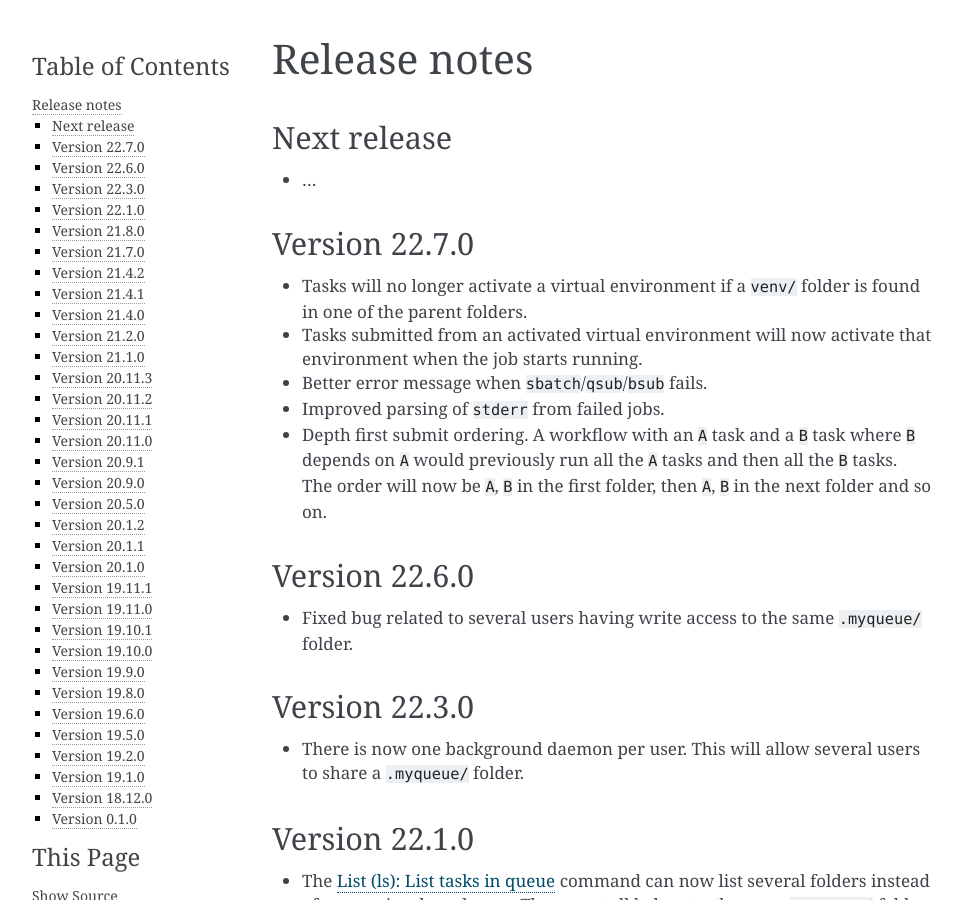
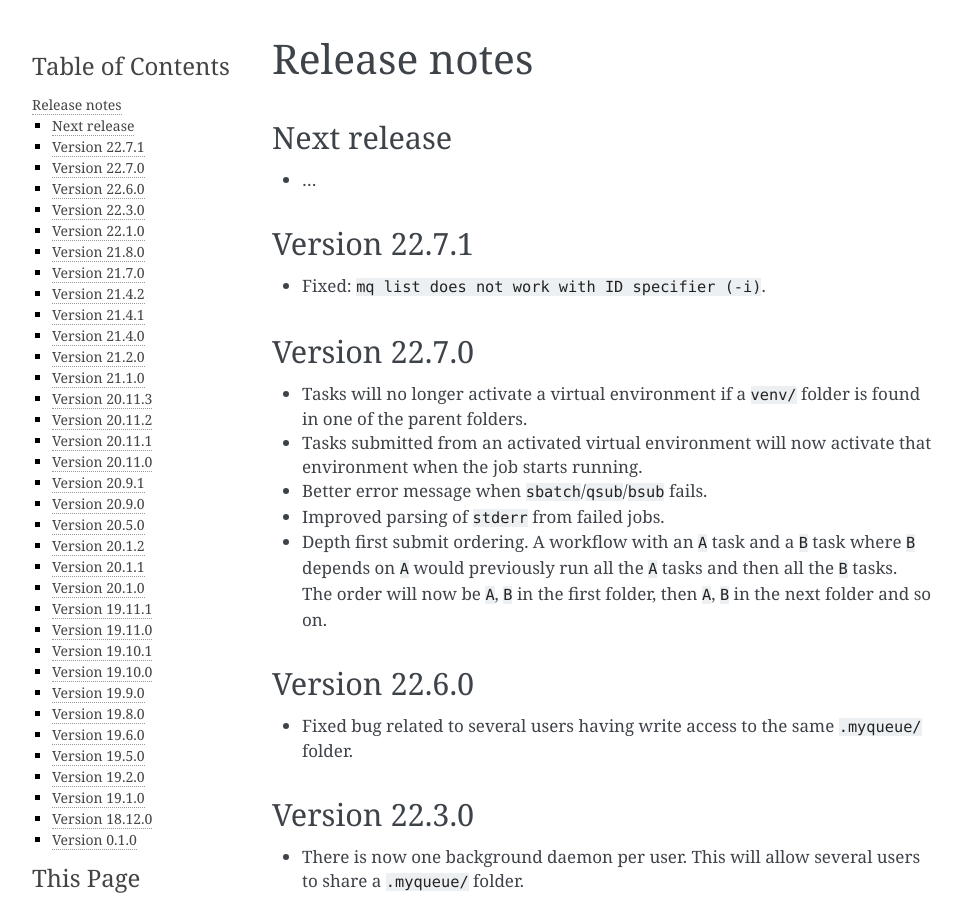
Before and after one commit to Yangxinsix/myqueue, a Sphinx documentation site: the page built from docs/releasenotes.rst, in a window 1280 px wide and 900 px high. Shown: the whole window, without its empty margins (148-1109 px from the left). Built offline with Sphinx 7.4.7, drawn with Linux system fonts in a browser that asks for light colours; cross-references to code outside the pages are shown as plain code.

Commit message:
Version 22.7.1

```diff
--- a/docs/conf.py
+++ b/docs/conf.py
@@ -77,6 +77,9 @@ exclude_patterns = ['_build', 'Thumbs.db', '.DS_Store']
 # The name of the Pygments (syntax highlighting) style to use.
 pygments_style = None
 
+extlinks = {'issue':
+            ('https://gitlab.com/myqueue/myqueue/-/issues/%s',
+             'issue: #%s')}
 
 # -- Options for HTML output -------------------------------------------------
 
--- a/docs/releasenotes.rst
+++ b/docs/releasenotes.rst
@@ -10,6 +10,12 @@ Next release
 ============
 
 * ...
+
+
+Version 22.7.1
+==============
+
+* Fixed: :issue:`mq list does not work with ID specifier (-i) <42>`.
 
 
 Version 22.7.0
--- a/myqueue/__init__.py
+++ b/myqueue/__init__.py
@@ -9,7 +9,7 @@ if TYPE_CHECKING:
     from .task import Task  # noqa  # pragma: no cover
 
 
-__version__ = '22.7.0'
+__version__ = '22.7.1'
 
 
 def submit(*tasks: 'Task', verbosity: int = 1, dry_run: bool = False) -> None:
```
